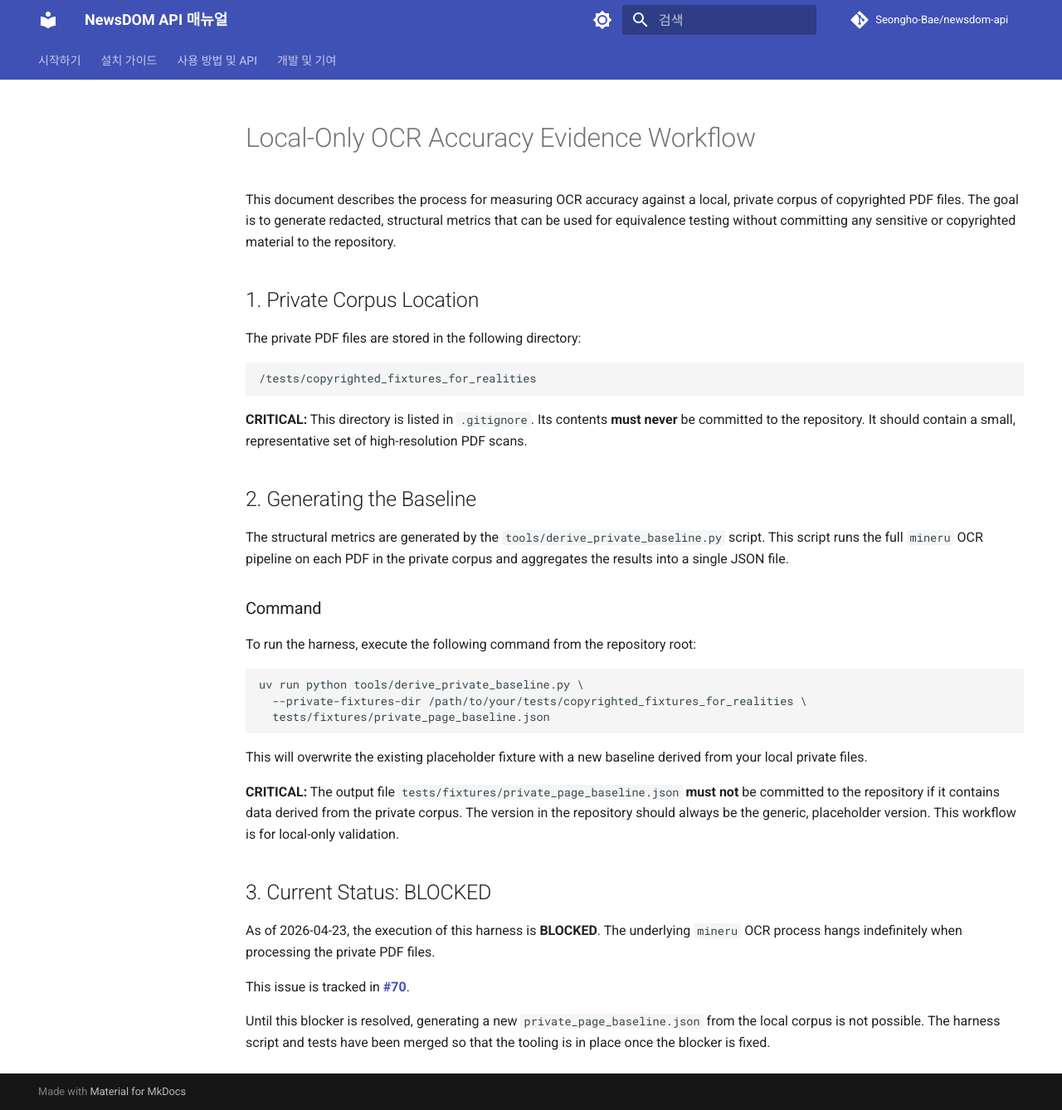
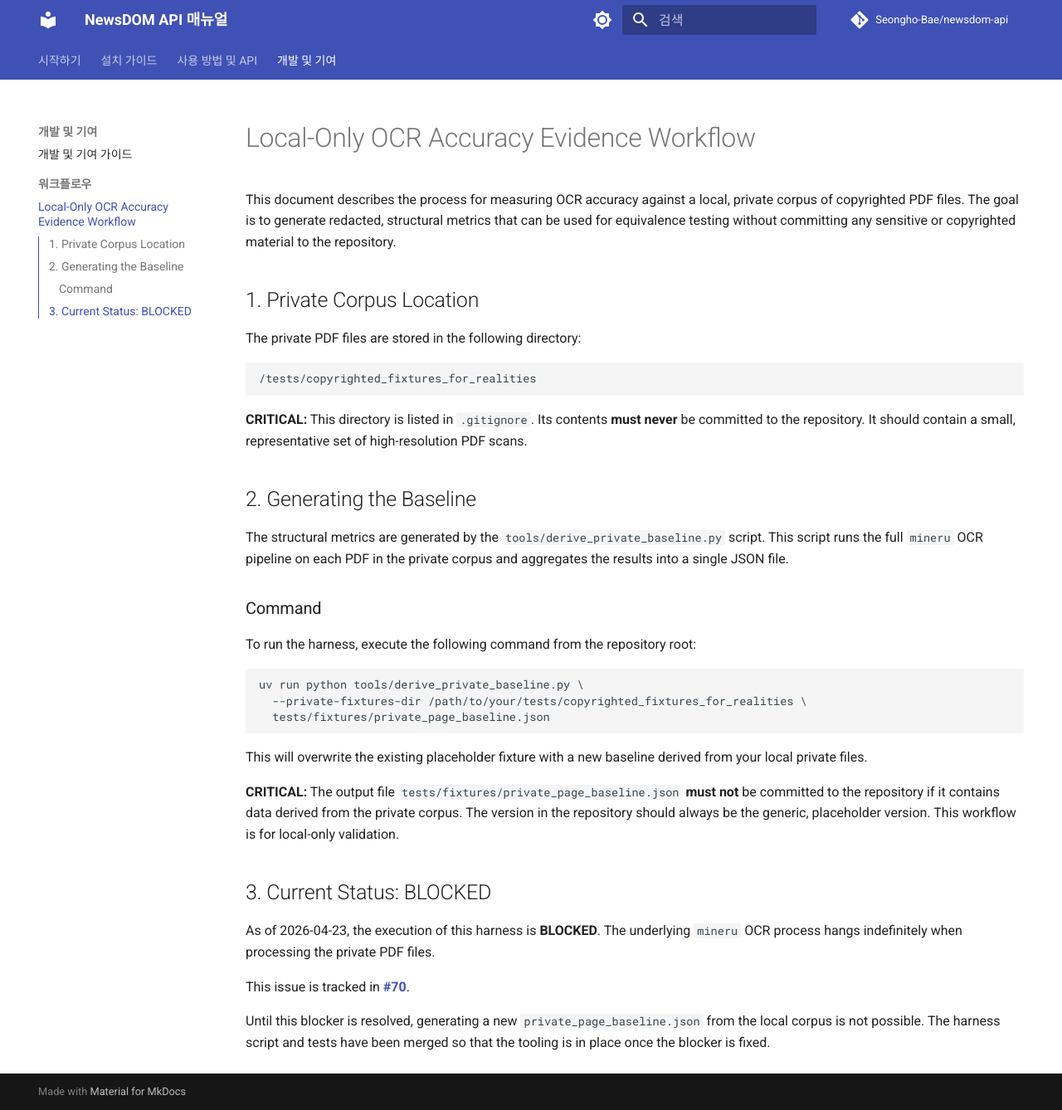
Before and after one commit to Seongho-Bae/newsdom-api, an MkDocs documentation site: the page built from manual/workflow/ocr-accuracy-evidence.md, in a window 1280 px wide and 1338 px high. Shown: the whole window at 83% size. Built offline with MkDocs 1.6.1 and Material for MkDocs 9.7.7, drawn with Linux system fonts in a browser that asks for light colours; comment, search, counter and statistics services are not loaded.

Commit message:
docs: Add new workflow document to nav
Updates mkdocs.yml to include the new local OCR accuracy
evidence workflow document in the side navigation.

```diff
--- a/mkdocs.yml
+++ b/mkdocs.yml
@@ -33,4 +33,7 @@ nav:
   - 시작하기: index.md
   - 설치 가이드: installation.md
   - 사용 방법 및 API: api-reference.md
-  - 개발 및 기여: development.md
+  - 개발 및 기여:
+      - development.md
+      - 워크플로우:
+          - workflow/ocr-accuracy-evidence.md
```
